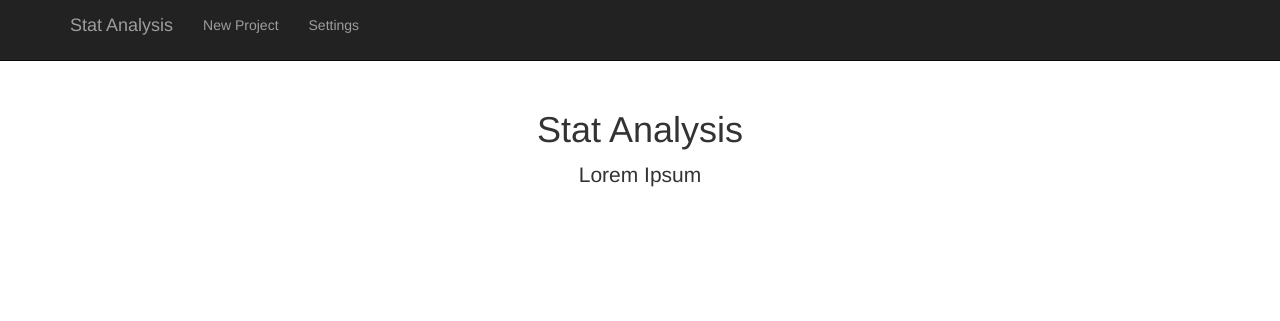
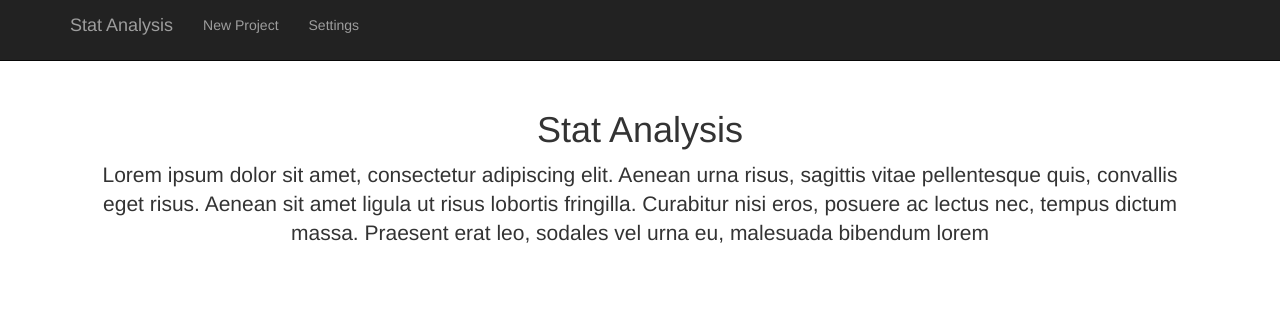
Before and after one commit to TomJamesGray/stat-analysis-web, a Flask app: page / in a window 1280 px wide. Shown: the top 321 px of the page. Run offline with Flask 2, Linux system fonts and the light colour scheme; some libraries are stand-ins or nearby versions.

Commit message:
Added more ipsum

```diff
--- a/stat_analysis/templates/index.html
+++ b/stat_analysis/templates/index.html
@@ -22,7 +22,10 @@
     <div class="container">
         <div class="home-content">
             <h1>Stat Analysis</h1>
-            <p class="lead">Lorem Ipsum</p>
+            <p class="lead">Lorem ipsum dolor sit amet, consectetur adipiscing elit. Aenean urna risus, sagittis vitae
+                pellentesque quis, convallis eget risus. Aenean sit amet ligula ut risus lobortis fringilla. Curabitur
+                nisi eros, posuere ac lectus nec, tempus dictum massa. Praesent erat leo, sodales vel urna eu, malesuada
+                bibendum lorem</p>
         </div>
     </div>
 </body>
```
